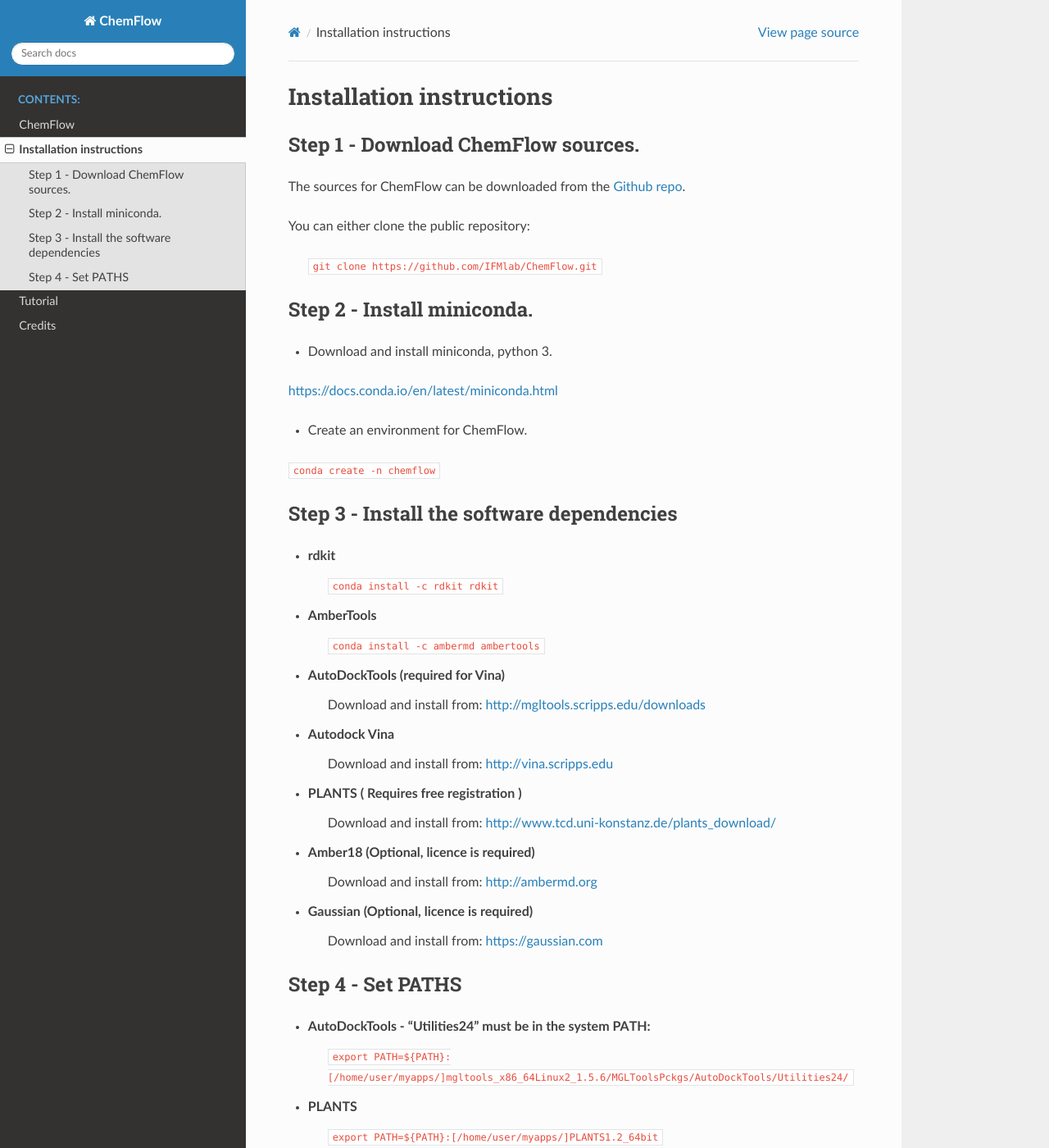
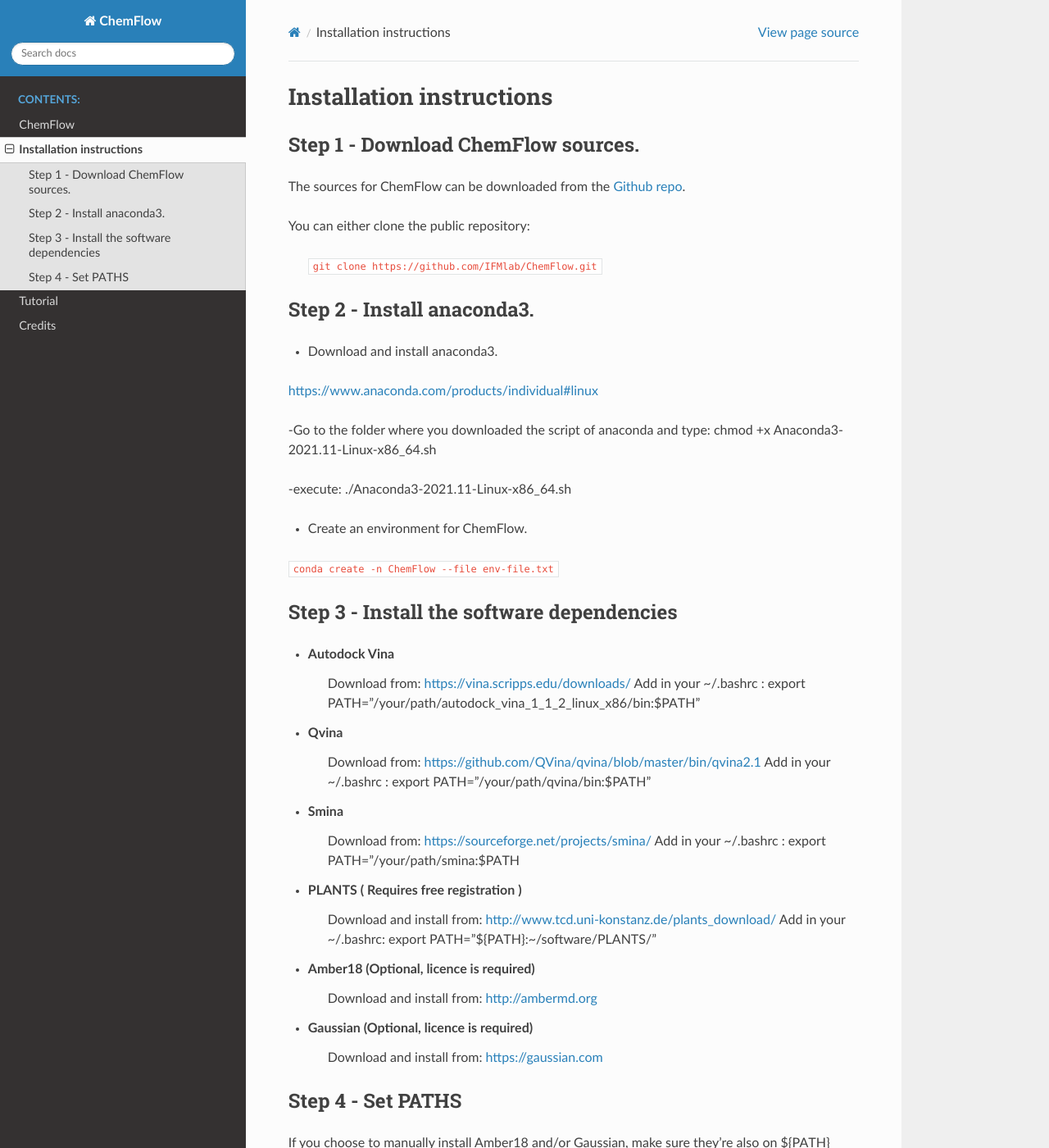
Before and after one commit to IFMlab/ChemFlow, a Sphinx documentation site: the page built from docs/installation.rst, in a window 1280 px wide and 1400 px high. Shown: the whole window at 82% size. Built offline with Sphinx 7.4.7 and the Read the Docs theme 2.0.0, drawn with Linux system fonts in a browser that asks for light colours; some of the changed text lies outside the part shown.

Commit message:
Update installation.rst

```diff
--- a/docs/installation.rst
+++ b/docs/installation.rst
@@ -16,30 +16,37 @@ You can either clone the public repository:
     ``git clone https://github.com/IFMlab/ChemFlow.git``
 
 
-Step 2 - Install miniconda.
+Step 2 - Install anaconda3.
 ---------------------------
-* Download and install miniconda, python 3.
-https://docs.conda.io/en/latest/miniconda.html
+* Download and install anaconda3.
+https://www.anaconda.com/products/individual#linux
+
+-Go to the folder where you downloaded the script of anaconda and type:
+chmod +x Anaconda3-2021.11-Linux-x86_64.sh
+
+-execute: ./Anaconda3-2021.11-Linux-x86_64.sh
 
 * Create an environment for ChemFlow.
-``conda create -n chemflow``
+``conda create -n ChemFlow --file env-file.txt``
 
 Step 3 - Install the software dependencies
 --------------------------------------------
-* rdkit
-    ``conda install -c rdkit rdkit``
-
-* AmberTools
-    ``conda install -c ambermd ambertools``
-
-* AutoDockTools (required for Vina)
-    Download and install from: http://mgltools.scripps.edu/downloads
 
 * Autodock Vina
-    Download and install from: http://vina.scripps.edu
+    Download from: https://vina.scripps.edu/downloads/
+    Add in your ~/.bashrc : export PATH="/your/path/autodock_vina_1_1_2_linux_x86/bin:$PATH"
+
+* Qvina
+    Download from: https://github.com/QVina/qvina/blob/master/bin/qvina2.1
+    Add in your ~/.bashrc : export PATH="/your/path/qvina/bin:$PATH"
+
+* Smina
+    Download from: https://sourceforge.net/projects/smina/
+    Add in your ~/.bashrc : export PATH="/your/path/smina:$PATH
 
 * PLANTS ( Requires free registration )
     Download and install from: http://www.tcd.uni-konstanz.de/plants_download/
+    Add in your ~/.bashrc:     export PATH="${PATH}:~/software/PLANTS/"
 
 * Amber18 (Optional, licence is required)
     Download and install from: http://ambermd.org
@@ -49,12 +56,6 @@ Step 3 - Install the software dependencies
 
 Step 4 - Set PATHS
 ------------------
-* AutoDockTools - "Utilities24" must be in the system PATH:
-    ``export PATH=${PATH}:[/home/user/myapps/]mgltools_x86_64Linux2_1.5.6/MGLToolsPckgs/AutoDockTools/Utilities24/``
-* PLANTS
-    ``export PATH=${PATH}:[/home/user/myapps/]PLANTS1.2_64bit``
-* AutoDock Vina
-    ``export PATH=${PATH}:[/home/user/myapps/]autodock_vina_1_1_2_linux_x86/bin/``
 
 If you choose to manually install Amber18 and/or Gaussian, make sure they're also on ${PATH}
 
@@ -76,16 +77,6 @@ If you choose to manually install Amber18 and/or Gaussian, make sure they're als
     export CHEMFLOW_HOME=~/software/ChemFlow/ChemFlow/
     export PATH=${PATH}:${CHEMFLOW_HOME}/bin/
 
-    # MGLTools
-    export PATH="${PATH}:~/software/mgltools_x86_64Linux2_1.5.6/bin/"
-    export PATH="${PATH}:~/software/mgltools_x86_64Linux2_1.5.6/MGLToolsPckgs/AutoDockTools/Utilities24/"
-
-    # Autodock Vina
-    export PATH="${PATH}:~/software/autodock_vina_1_1_2_linux_x86/bin/"
-
-    # PLANTS
-    export PATH="${PATH}:~/software/PLANTS/"
-
     # Optional (paid software)
 
     # Amber18 (Ambertools19 and Amber18)
```
